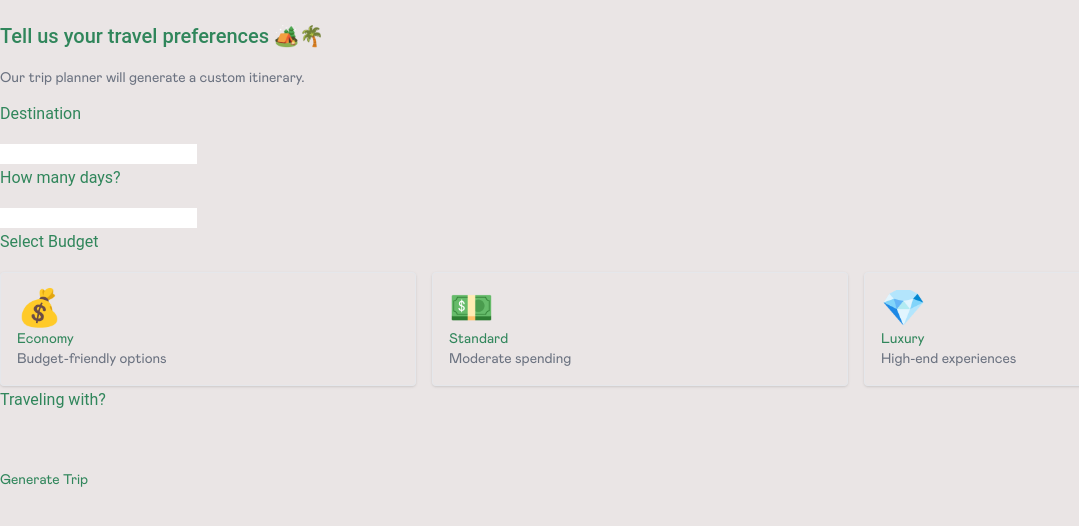
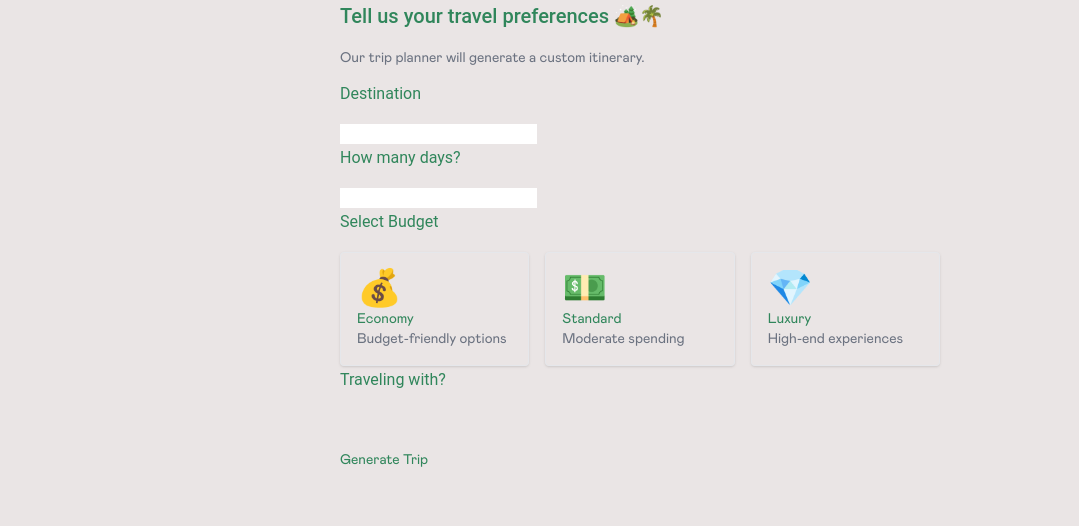
Before and after one commit to Amenawon/gotogether-frontend, an Angular app: page / in a window 1280 px wide. Shown: the top 526 px of the page, without its empty margins (0-1079 px from the left). Built offline with nearby package versions, Linux system fonts and the light colour scheme.

Commit message:
style: add container class to limit width and center content in create-trip component

```diff
--- a/src/app/components/create-trip/create-trip.component.css
+++ b/src/app/components/create-trip/create-trip.component.css
@@ -0,0 +1,4 @@
+.container {
+  max-width: 600px; /* Optional: Limit the width of the content */
+  margin: 0 auto;
+}
```
